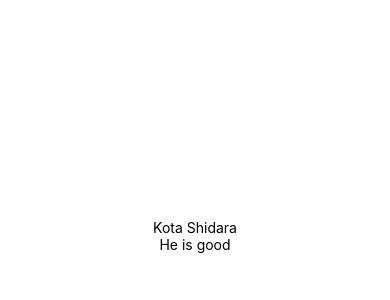
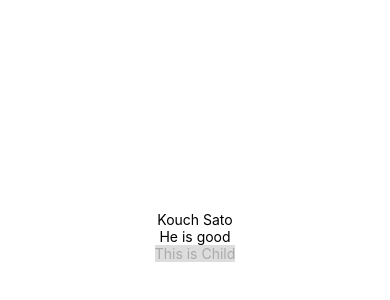
Before and after one commit to Kouch-Sato/reactnative-practice, a React Native app: screen / in a window 390 px wide. Shown: the part 186-486 px from the top of the page. Built offline with nearby package versions, Linux system fonts and the light colour scheme.

Commit message:
first component

```diff
--- a/App.js
+++ b/App.js
@@ -1,12 +1,15 @@
 import React from 'react';
 import { StyleSheet, Text, View } from 'react-native';
+
+import BodyText from './src/elements/BodyText';
 
 export default class App extends React.Component {
   render() {
     return (
       <View style={styles.container}>
-        <Text>Kota Shidara</Text>
+        <Text>Kouch Sato</Text>
         <Text>He is good</Text>
+        <BodyText>This is Child</BodyText>
       </View>
     );
   }
--- /dev/null
+++ b/src/elements/BodyText.js
@@ -0,0 +1,23 @@
+import React from 'react';
+import {StyleSheet, View, Text} from 'react-native';
+
+class BodyText extends React.Component {
+  render() {
+    return (
+      <View>
+        <Text style={styles.text}>
+          {this.props.children}
+        </Text>
+      </View>
+    );
+  }
+}
+
+const styles = StyleSheet.create({
+  text: {
+    color: '#aaa',
+    backgroundColor: "#ddd",
+  },
+});
+
+export default BodyText;
```
Also changed, not shown: 1 other file (tests, documents, lock files or other folders).
